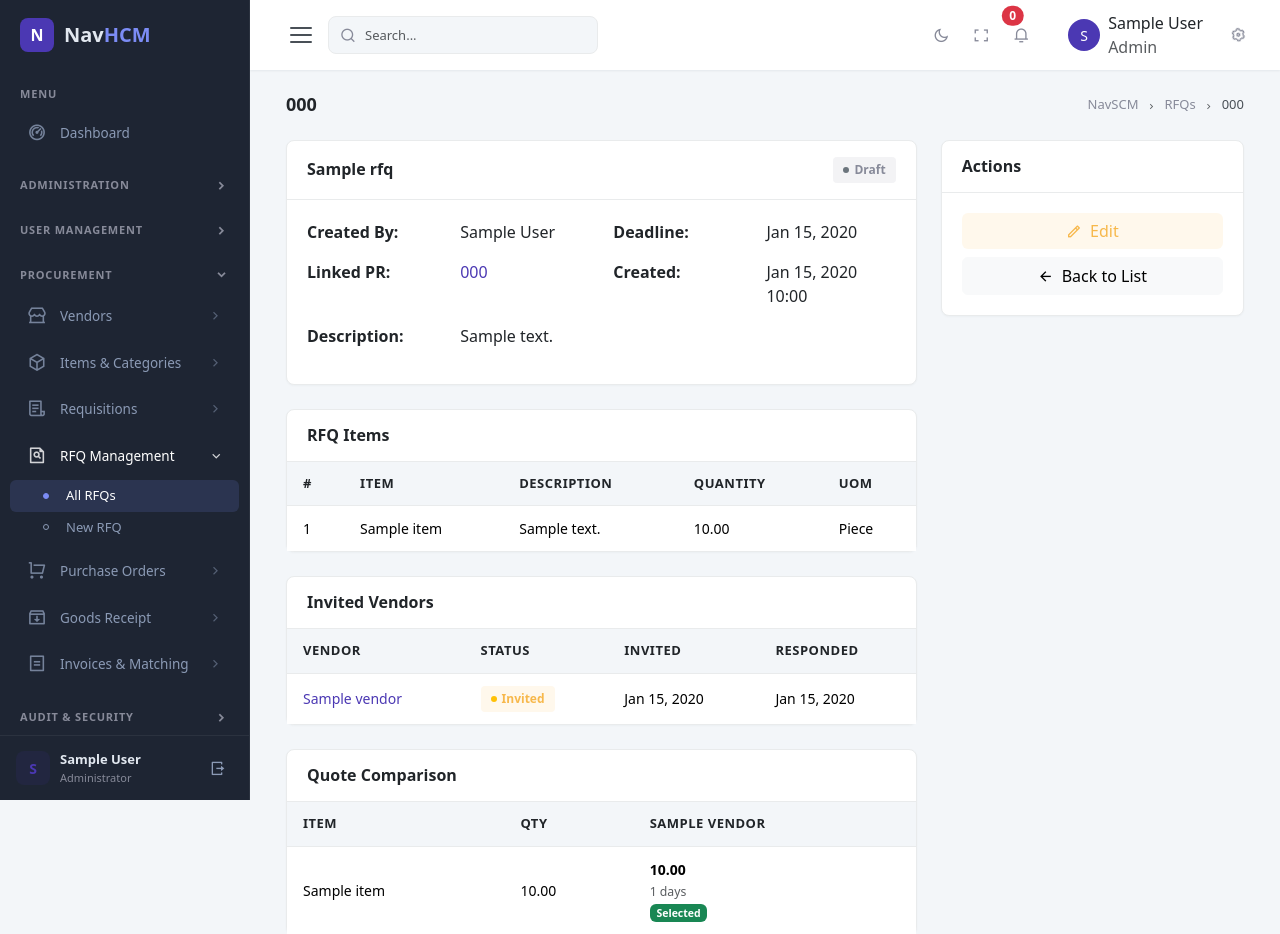
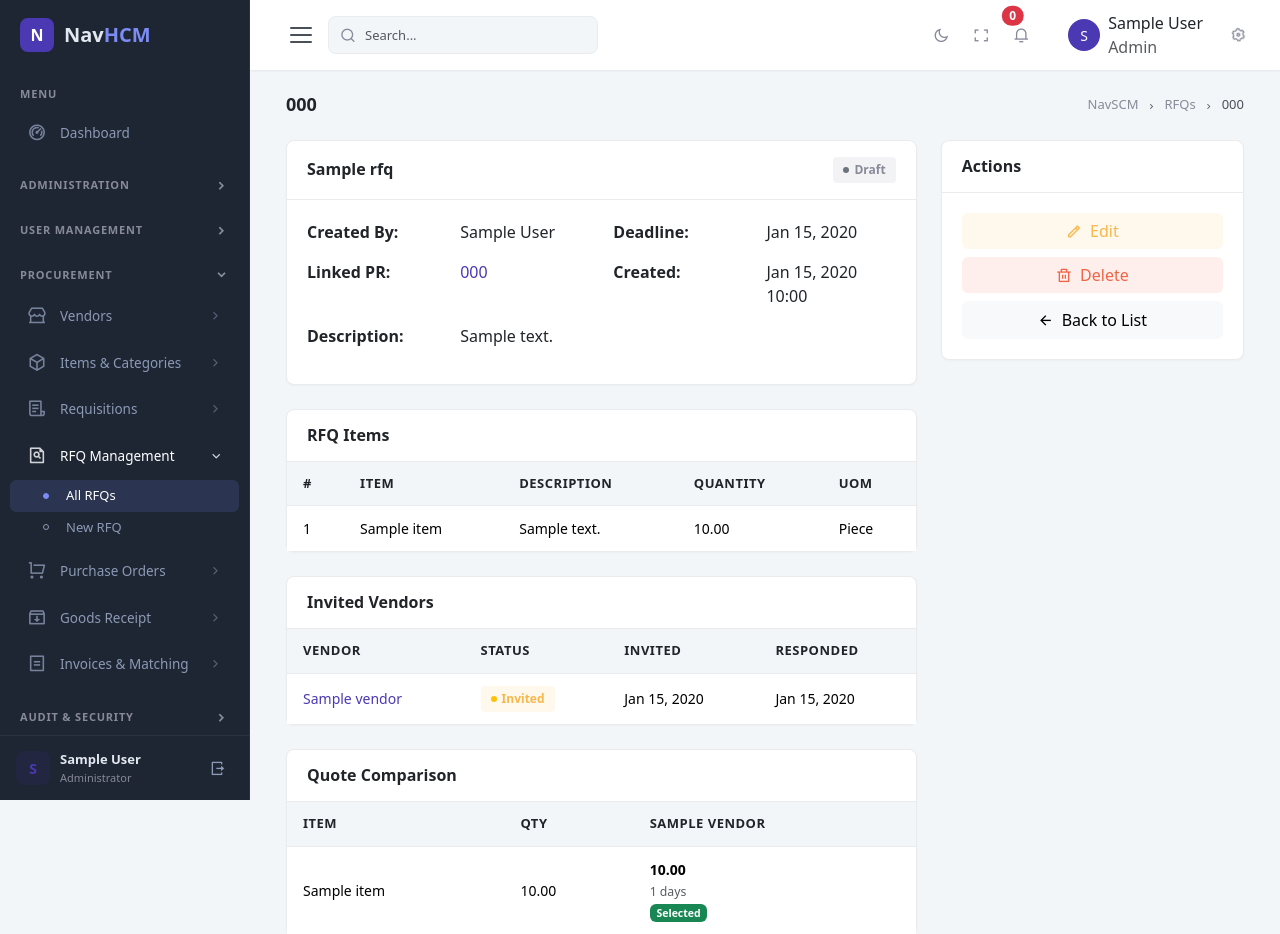
Before and after one commit to Navaid-KloneIT/NavSCM, a Django app: page /procurement/rfqs/1/ in a window 1280 px wide. Shown: the top 934 px of the page. Run offline with Django 4.2, Linux system fonts and the light colour scheme; a user stored in the database is signed in; tables that the repository leaves empty hold one stand-in row (values such as "Sample post"); some libraries are stand-ins or nearby versions.

Commit message:
Add delete button to RFQ detail for draft/cancelled

```diff
--- a/templates/procurement/rfq_detail.html
+++ b/templates/procurement/rfq_detail.html
@@ -189,6 +189,14 @@
                         <i class="ri-shopping-cart-line me-1"></i> Create PO
                     </a>
                 {% endif %}
+                {% if rfq.status == 'draft' or rfq.status == 'cancelled' %}
+                    <form method="POST" action="{% url 'procurement:rfq_delete' rfq.pk %}">
+                        {% csrf_token %}
+                        <button type="submit" class="btn btn-soft-danger w-100 mb-2" onclick="return confirm('Are you sure you want to delete this RFQ?')">
+                            <i class="ri-delete-bin-line me-1"></i> Delete
+                        </button>
+                    </form>
+                {% endif %}
                 <a href="{% url 'procurement:rfq_list' %}" class="btn btn-light w-100">
                     <i class="ri-arrow-left-line me-1"></i> Back to List
                 </a>
```
